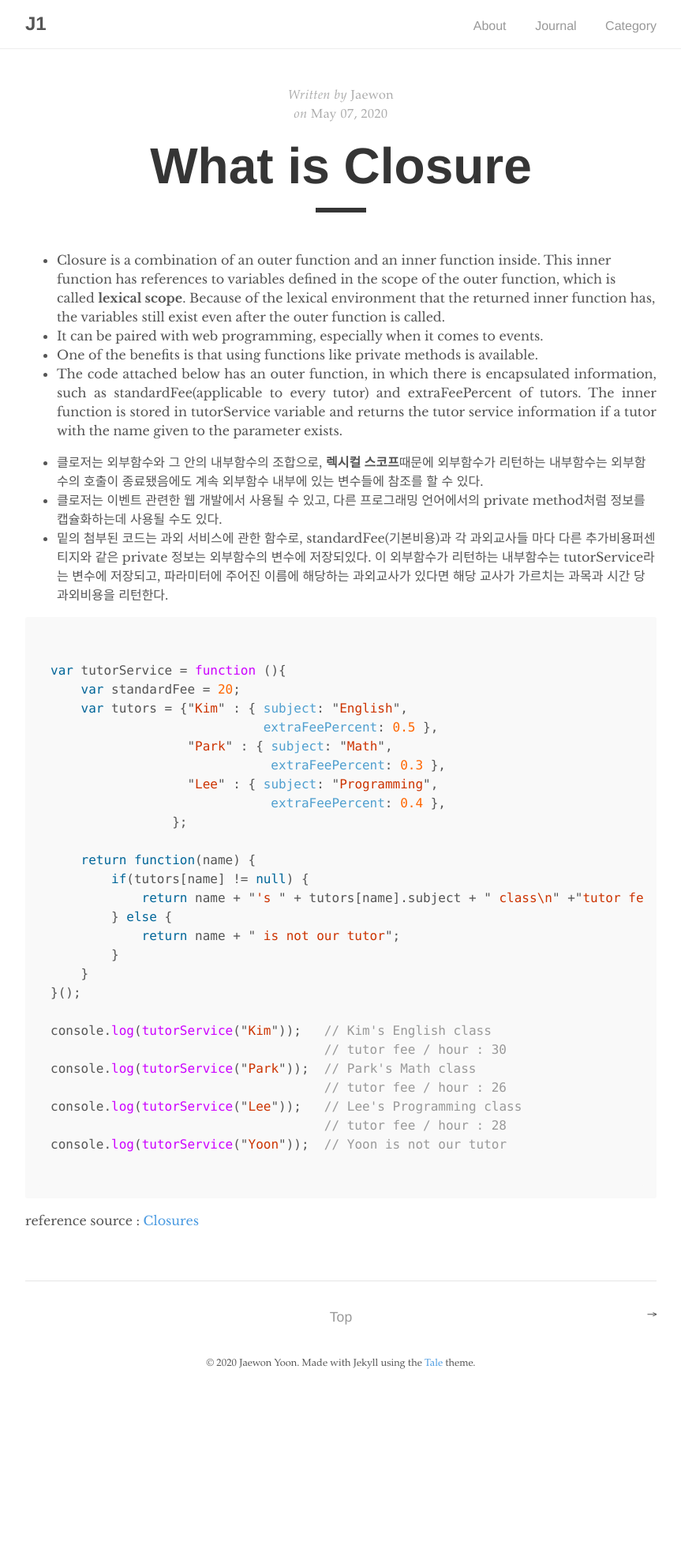
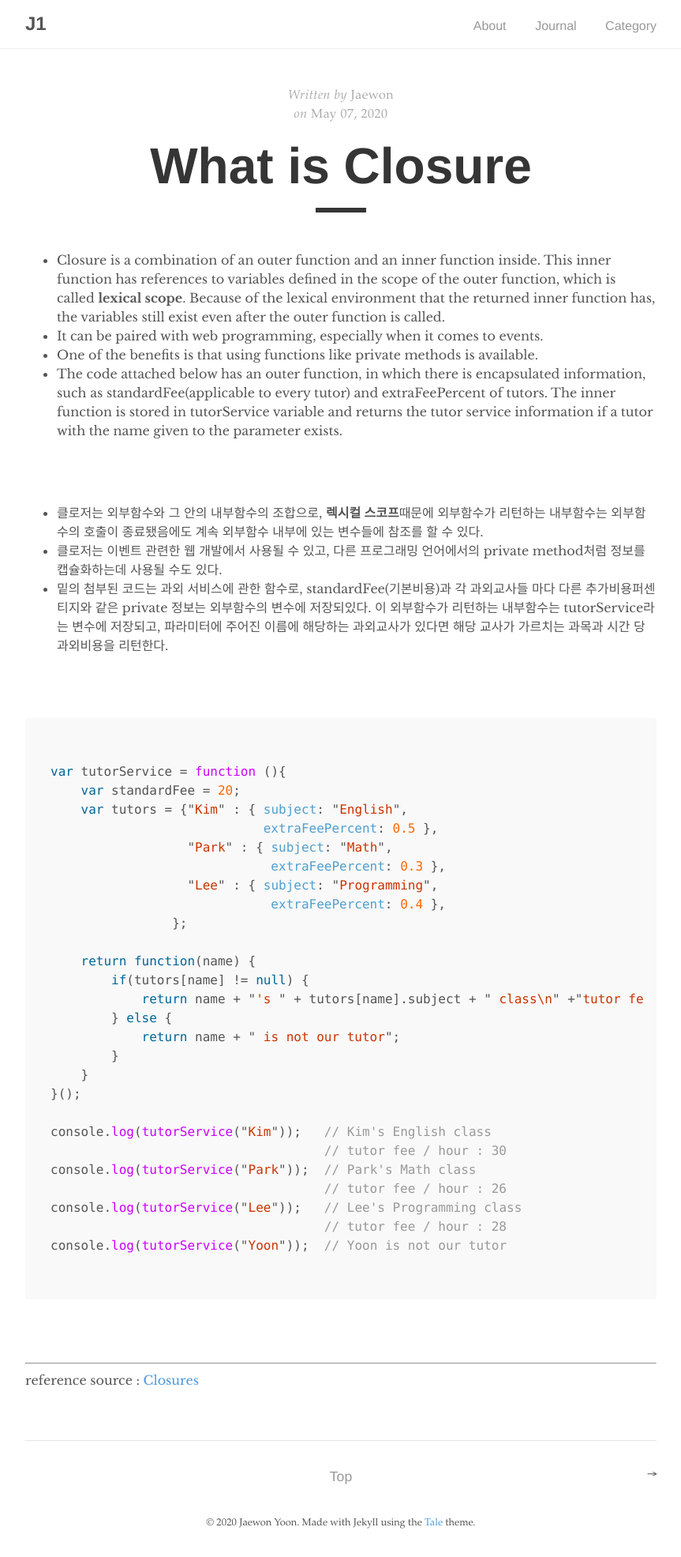
Before and after one commit to woniyoon/woniyoon.github.io, a Jekyll site: the page built from _posts/javascript/2020-05-07-what-is-closure.md, in a window 1280 px wide. Shown: the whole page at 79% size, without its empty margins (208-1071 px from the left). Built offline with Jekyll 4.4.1, drawn with Linux system fonts in a browser that asks for light colours; before the commit the page ends 1769 px from its top, so only the background shows below that.

Commit message:
Give some line breaks to what-is-closure post

````diff
--- a/_posts/javascript/2020-05-07-what-is-closure.md
+++ b/_posts/javascript/2020-05-07-what-is-closure.md
@@ -11,9 +11,13 @@ categories: [ javascript ]
 - One of the benefits is that using functions like private methods is available.
 - The code attached below has an outer function, in which there is encapsulated information, such as standardFee(applicable to every tutor) and extraFeePercent of tutors. The inner function is stored in tutorService variable and returns the tutor service information if a tutor with the name given to the parameter exists.
 
+<br><br>
+
 - 클로저는 외부함수와 그 안의 내부함수의 조합으로, **렉시컬 스코프**때문에 외부함수가 리턴하는 내부함수는 외부함수의 호출이 종료됐음에도 계속 외부함수 내부에 있는 변수들에 참조를 할 수 있다.
 - 클로저는 이벤트 관련한 웹 개발에서 사용될 수 있고, 다른 프로그래밍 언어에서의 private method처럼 정보를 캡슐화하는데 사용될 수도 있다.
 - 밑의 첨부된 코드는 과외 서비스에 관한 함수로, standardFee(기본비용)과 각 과외교사들 마다 다른 추가비용퍼센티지와 같은 private 정보는 외부함수의 변수에 저장되있다. 이 외부함수가 리턴하는 내부함수는 tutorService라는 변수에 저장되고, 파라미터에 주어진 이름에 해당하는 과외교사가 있다면 해당 교사가 가르치는 과목과 시간 당 과외비용을 리턴한다.
+
+<br><br>
 
 
 ```javascript
@@ -49,4 +53,9 @@ console.log(tutorService("Yoon"));  // Yoon is not our tutor
 
 
 
+<br><br>
+
+
+_________________
+
 reference source : [Closures](https://developer.mozilla.org/en-US/docs/Web/JavaScript/Closures)
````
